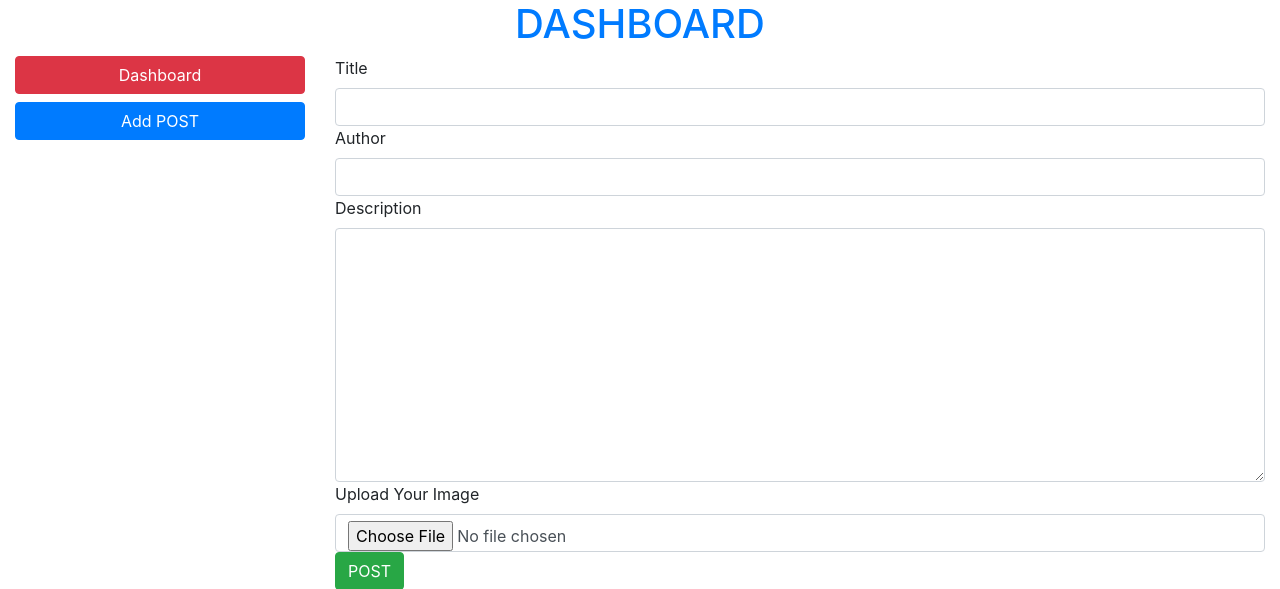
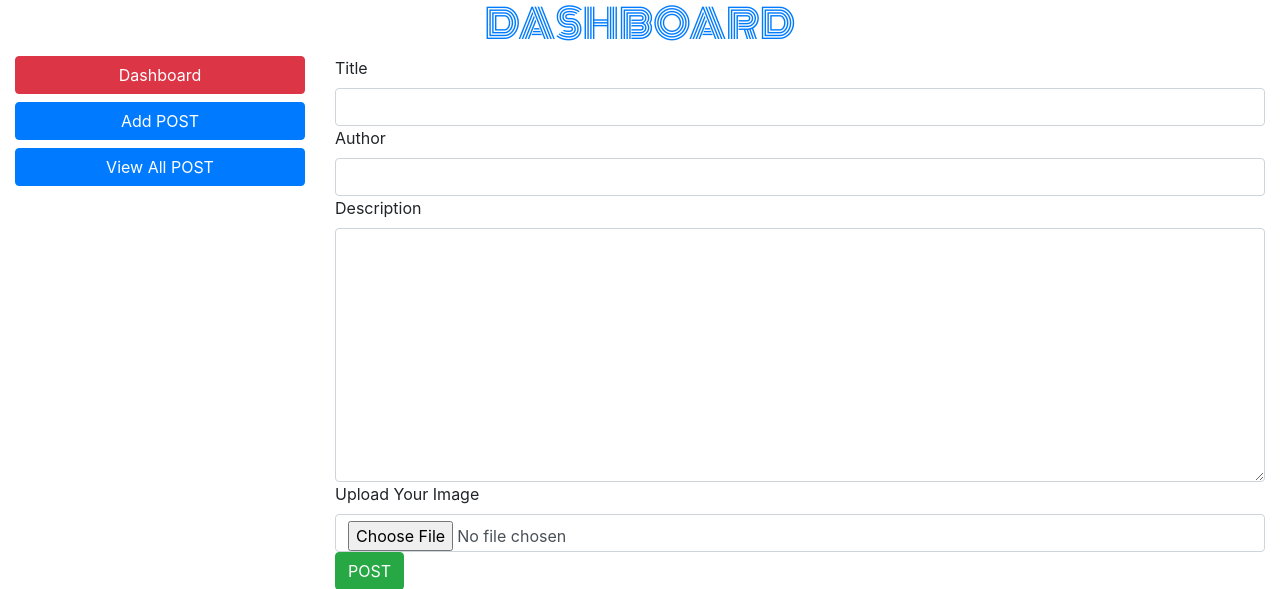
Before and after one commit to shahbazquadri/codeigniter, a CodeIgniter app: page /database/admin/addpost in a window 1280 px wide. Shown: the top 589 px of the page. Run offline with CodeIgniter, Linux system fonts and the light colour scheme.

Commit message:
crud done

```diff
--- a/application/controllers/Admin.php
+++ b/application/controllers/Admin.php
@@ -79,7 +79,7 @@ $this->load->model('adminmodel');
 $this->adminmodel->adddata($data);
 
 
-   print_r($data);
+
 }
 else
 {
@@ -89,6 +89,68 @@ echo    $error = $this->upload->display_errors();
 }
 
 }
+     function viewallpost()
+     {
+         $this->load->model("adminmodel");
+       $data=  $this->adminmodel->allpostdata();
+        $this->load->view("layout/header");
+         $this->load->view("layout/top");
+         $this->load->view("layout/sidebar");
+         $this->load->view("allpost",compact("data"));
+          $this->load->view("layout/footer");
+     }
+    function delete($id)
+    {
+       $this->db->delete('post', array('id' => $id));
+        return redirect("admin/viewallpost");
+    }
+     function edit($id)
+    {
+      $this->load->model("adminmodel");
+     $edata= $this->adminmodel->singlepost($id);
+         $this->load->view("layout/header");
+         $this->load->view("layout/top");
+         $this->load->view("layout/sidebar");
+      $this->load->view("editpost",compact("edata"));
+          $this->load->view("layout/footer");
+    }
+    function updatepost()
+    {
+        if($_FILES['image']['name'])
+        {
+
+$data=$this->input->post();
+
+$config['upload_path']          = './assets/img';
+$config['allowed_types']        = 'gif|jpg|png';
+    $image_name=uniqid().$_FILES['image']['name'];
+$config['file_name']        =  $image_name;
+
+
+$this->load->library('upload', $config);
+
+if ($this->upload->do_upload('image'))
+{
+ $data['image']=$image_name;
+$this->load->model('adminmodel');
+$this->adminmodel->updatedata($data);
+
+
+
+}
+else
+{
+echo    $error = $this->upload->display_errors();
+
+
+}
+
+    }else{
+            $data= $this->input->post();
+            $this->load->model('adminmodel');
+            $this->adminmodel->updatedata($data);
+        }
+}
 
 }
 
--- a/application/models/Adminmodel.php
+++ b/application/models/Adminmodel.php
@@ -24,6 +24,25 @@ class Adminmodel extends CI_Model
     function adddata($data)
     {
         $this->db->insert("post",$data);
+        return redirect("admin/viewallpost");
+    }
+    function allpostdata()
+    {
+       $data= $this->db->get("post");
+       return $data->result_array();
+    }
+    function    singlepost($id)
+    {
+       $edata= $this->db->query("select * from post where id = '$id'");
+        return $edata->result_array();
+//        $this->db->where("id",$id)->get('post');
+    }
+    function updatedata($data)
+    {
+      //  print_r($data);
+        $id= $data['id'];
+        $this->db->where('id', $id)->update('post', $data);
+          return redirect("admin/viewallpost");
     }
 }
 
--- a/application/views/layout/header.php
+++ b/application/views/layout/header.php
@@ -14,6 +14,7 @@
 
     <!-- Bootstrap core CSS -->
     <link rel="stylesheet" href="https://stackpath.bootstrapcdn.com/bootstrap/4.3.1/css/bootstrap.min.css" integrity="sha384-ggOyR0iXCbMQv3Xipma34MD+dH/1fQ784/j6cY/iJTQUOhcWr7x9JvoRxT2MZw1T" crossorigin="anonymous">
+    <link href="https://fonts.googleapis.com/css?family=Monoton|Permanent+Marker&display=swap" rel="stylesheet">
 
     <!-- Place your stylesheet here-->
     <link href="/css/stylesheet.css" rel="stylesheet" type="text/css">
--- a/application/views/layout/sidebar.php
+++ b/application/views/layout/sidebar.php
@@ -2,5 +2,6 @@
         <div class="col-md-3">
             <a href="<?php echo base_url("admin/dashboard");?>" class="btn btn-block btn-danger">Dashboard</a>
             <a href="<?php echo base_url("admin/addpost");?>" class="btn btn-block btn-primary">Add POST</a>
+            <a href="<?php echo base_url("admin/viewallpost");?>" class="btn btn-block btn-primary">View All POST</a>
 
         </div>
--- a/application/views/layout/top.php
+++ b/application/views/layout/top.php
@@ -2,6 +2,6 @@
 <div class="container-fluid">
     <div class="row">
         <div class="col-md-12">
-            <h1 class="text-primary text-center">DASHBOARD</h1>
+            <h1 class="text-primary text-center" style="font-family:Monoton">DASHBOARD</h1>
         </div>
     </div>
```
Also changed, not shown: application/views/allpost.php (added, +28 -0 lines), application/views/editpost.php (added, +21 -0 lines), assets/img/5e1943b3609e2maxresdefault.jpg (added), assets/img/5e1943e7e6973maxresdefault.jpg (added), assets/img/5e19490f07674Untitled.png (added), assets/img/5e194a0750b31maxresdefault.jpg (added), assets/img/5e194a4a28697maxresdefault.jpg (added), assets/img/5e194ac73f27bmaxresdefault.jpg (added), assets/img/5e194adcad9b2maxresdefault.jpg (added).
